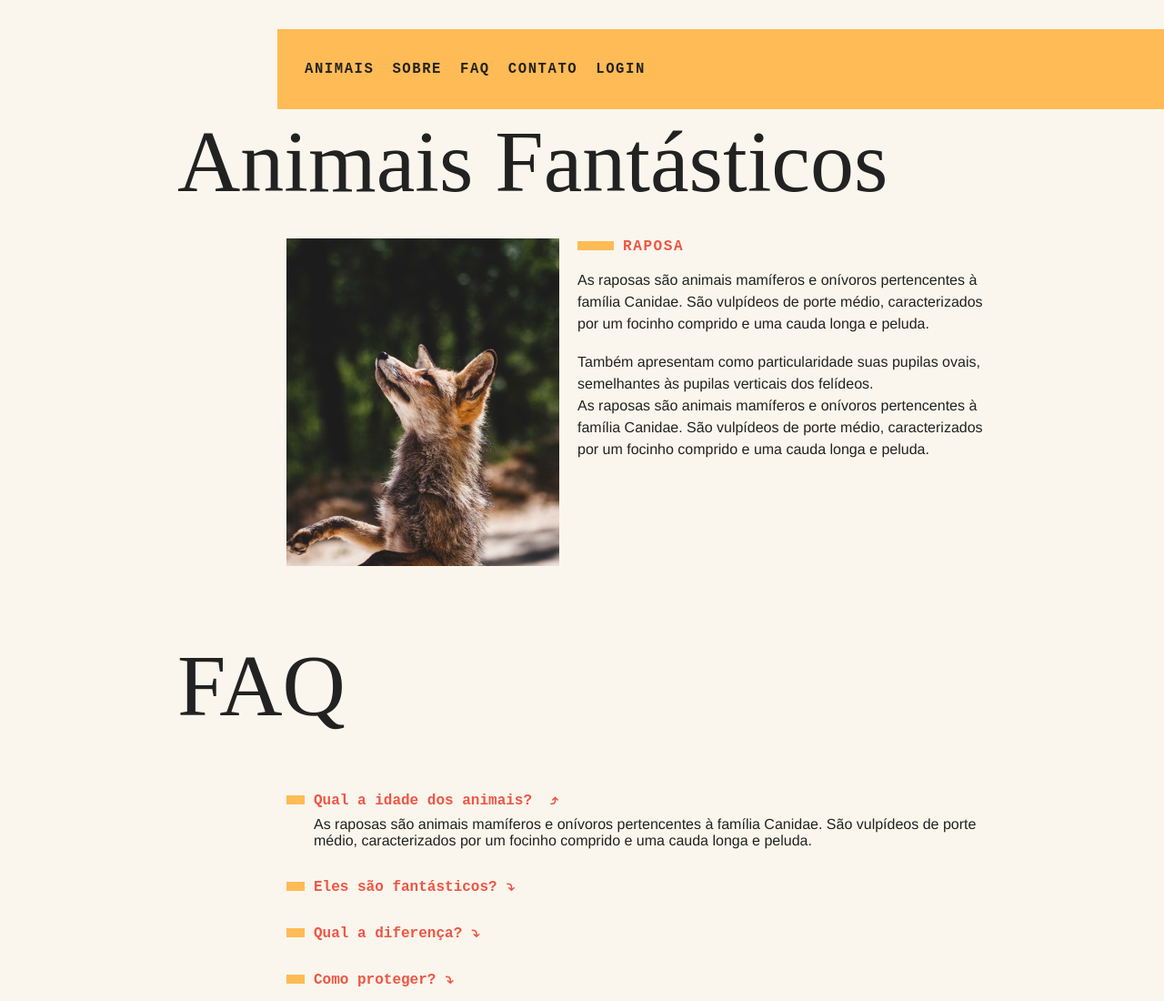
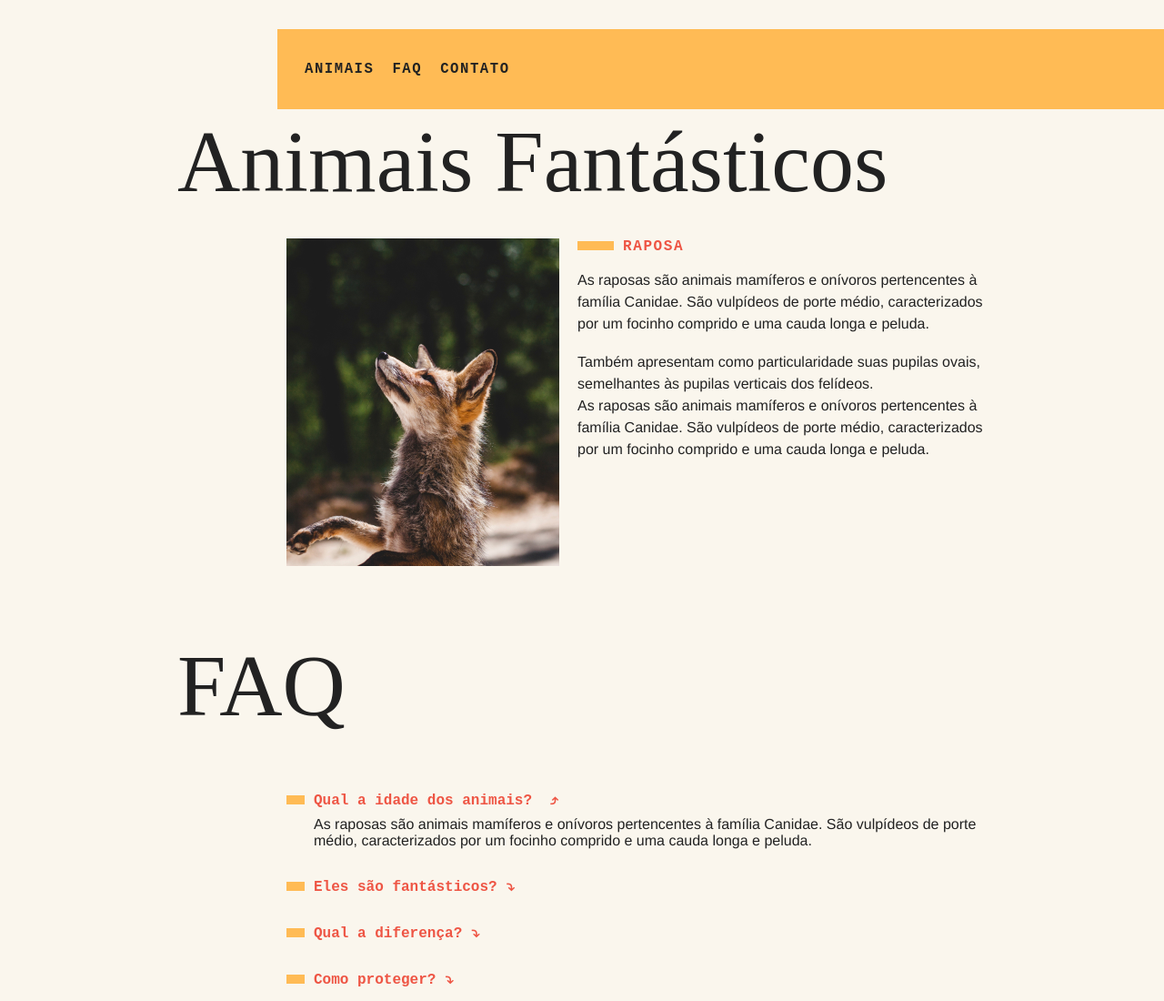
Before and after one commit to Luccaswcs/Animais-Fantasticos, a plain HTML site: page index.html in a window 1280 px wide. Shown: the top 1100 px of the page at 91% size. Drawn offline with Linux system fonts and the light colour scheme.

Commit message:
alterando menu

```diff
--- a/index.html
+++ b/index.html
@@ -14,10 +14,10 @@
     <nav class="menu js-menu">
         <ul>
             <li><a href="#animais">Animais</a></li>
-            <li><a href="#sobre">sobre</a></li>
+            <!-- <li><a href="#sobre">sobre</a></li> -->
             <li><a href="#faq">FAQ</a></li>
             <li><a href="#contato">Contato</a></li>
-            <li><a href="#">Login</a></li>
+            <!-- <li><a href="#">Login</a></li> -->
         </ul>
     </nav>
     <section class="grid-section animais js-scroll" id="animais">
--- a/style.css
+++ b/style.css
@@ -21,6 +21,9 @@ body{
     display: grid;
     grid-template-columns: 1fr 130px minmax(300px, 800px) 1fr;
 }
+/* section{
+    margin-left: 40px;
+} */
 .menu{
     grid-column: 3/5;
     margin-top: 2rem;
@@ -163,6 +166,7 @@ footer p{
     font-family: monospace, arial;
     font-weight: bold;
 }
+
 @media(max-width: 700px){
     body{
         grid-template-columns: 1fr;
```
